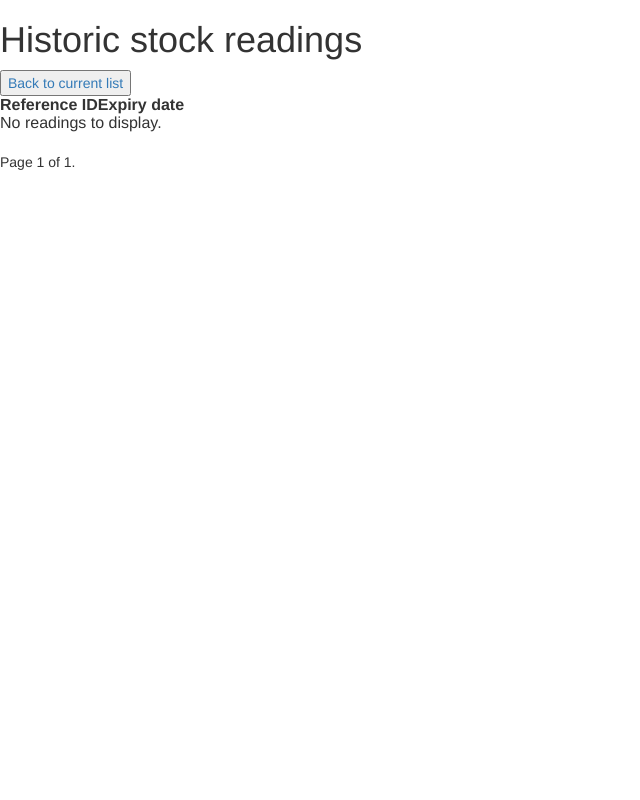
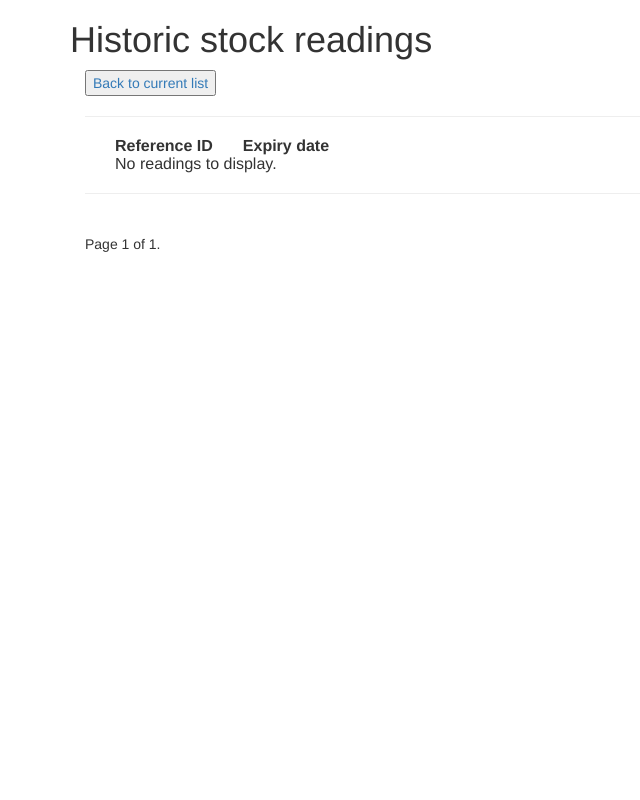
Before and after one commit to trpl/StockReadingApp, a Django app: page /historic/ in a window 1280 px wide. Shown: the whole page, without its empty margins (0-640 px from the left). Run offline with Django 3.2, Linux system fonts and the light colour scheme; data that the repository does not hold is empty; some libraries are stand-ins or nearby versions.

Commit message:
add some page strucure to template + some css

```diff
--- a/StockReadingApp/StockReadingApp/settings.py
+++ b/StockReadingApp/StockReadingApp/settings.py
@@ -123,3 +123,4 @@ USE_TZ = True
 # https://docs.djangoproject.com/en/3.1/howto/static-files/
 
 STATIC_URL = '/static/'
+STATIC_ROOT = "/var/www/example.com/static/"
--- a/StockReadingApp/stockreading/models.py
+++ b/StockReadingApp/stockreading/models.py
@@ -36,7 +36,7 @@ class StockReading(models.Model):
         blank=False,
         null=False,
         db_index=True,
-        help_text="Expiry date of your reference"
+        help_text="Expiry date of your reference (YYYY-MM-DD)"
     )
     created_on = models.DateTimeField(
         auto_now_add=True,
--- a/StockReadingApp/stockreading/static/style.css
+++ b/StockReadingApp/stockreading/static/style.css
@@ -0,0 +1,10 @@
+.errorlist {
+  color: red;
+
+}
+.back-button {
+  color: blue;
+}
+.save {
+  color: green;
+}
--- a/StockReadingApp/stockreading/templates/historic_listing.html
+++ b/StockReadingApp/stockreading/templates/historic_listing.html
@@ -6,39 +6,43 @@
         <link rel="stylesheet" href="//maxcdn.bootstrapcdn.com/bootstrap/3.2.0/css/bootstrap-theme.min.css">
         <link rel="stylesheet" href="{% static 'style.css' %}">
     </head>
-    <body>
+    <body class="container">
         <div class="title-block">
             <h1>
                 Historic stock readings
                 {% if reference_id %} for reference {{reference_id}}{% endif %}
             </h1>
         </div>
+        <div class="container">
             <div class="back-button">
                 <a href="/"><button>Back to current list</button></a>
             </div>
-        <div class="table-block">
+            <hr>
+            <div class="table-block container">
                 <table>
                     <thead>
-                    <tr>
-                        <th>Reference ID</th>
-                        <th>Expiry date</th>
+                        <tr class="row">
+                            <th class="col-md-6">Reference ID</th>
+                            <th class="col-md-6">Expiry date</th>
                         </tr>
                     </thead>
                     <tbody>
                     {% for reading in object_list %}
-                    <tr>
-                        <td>{{reading.reference_id}}</td>
+                        <tr class="row">
+                            <td class="col-md-6">
+                                    {{reading.reference_id}}
+                            </td class="col-md-6">
                             <td>{{reading.expiry_date|date}}</td>
                         </tr>
                     {% empty %}
-                    <tr>
-                        <td colspan="2">No readings to display.</td>
+                        <tr class="row">
+                            <td colspan=2 class="col-md-12">No readings to display.</td>
                         </tr>
                     {% endfor %}
                     </tbody>
                 </table>
             </div>
-
+            <hr>
             <div class="pagination">
                 <span class="step-links">
                     {% if page_obj.has_previous %}
@@ -56,5 +60,6 @@
                     {% endif %}
                 </span>
             </div>
+        </div>
     </body>
 </html>
```
Also changed, not shown: StockReadingApp/stockreading/templates/create_reading.html (+9 -4 lines), StockReadingApp/stockreading/templates/current_listing.html (+15 -11 lines). Lines whose indentation alone changed are shown as unchanged.
